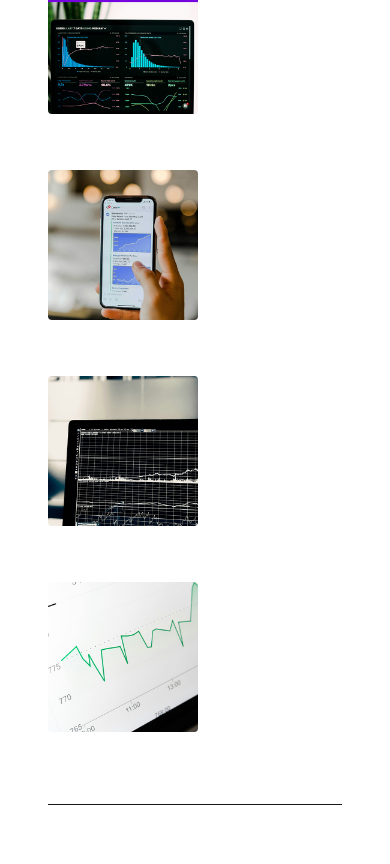
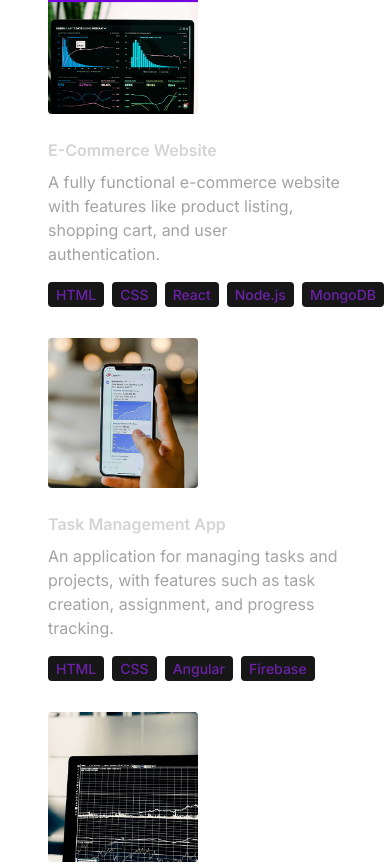
Before and after one commit to vikrant-27/myPortfolio, a React (Vite) app: page / in a window 390 px wide. Shown: the part 4665-5529 px from the top of the page. Before the commit the page ends 5470 px from the top, so only its background shows below. Built offline with nearby package versions, Linux system fonts and the light colour scheme; a web font is replaced by a local one.

Commit message:
projects

```diff
--- a/src/components/Hero.jsx
+++ b/src/components/Hero.jsx
@@ -8,7 +8,7 @@
         <div className='flex flex-wrap'>
             <div className='w-full lg:w-1/2'>
             <div className='flex flex-col items-center lg:items-start'>
-                <h1 className='pb-16 text-6xl font-thin tracking-tight lg:mt-16 lg:text-8xl'>Vikrant Sarade</h1>
+                <h1 className='pb-16 text-6xl font-thin tracking-tight lg:mt-16 lg:text-7xl'>Vikrant Sarade</h1>
                 <span className='bg-gradient-to-r from-pink-300 via-slate-500 to-purple-500 bg-clip-text text-4xl tracking-tight text-transparent'>
                     Full Stack Developer
                 </span>
--- a/src/components/Projects.jsx
+++ b/src/components/Projects.jsx
@@ -12,7 +12,14 @@
                     <div className='w-full lg:w-1/4'>
                     <img src={Project.image} width={150} height={150} alt={Project.title} className='mb-6 rounded' />
                     </div>
-                    <div className='w-full max-w-xl lg:w-3/4'></div>
+                    <div className='w-full max-w-xl lg:w-3/4'>
+                    <h6 className='mb-2 font-semibold'>{Project.title}</h6>
+                    <p className='mb-4 text-neutral-400'>{Project.description}</p>
+                    {Project.technologies.map((tech,index)=>(
+                        <span key={index} className='mr-2 rounded bg-neutral-900 px-2 py-1 text-sm font-medium text-purple-800'>{tech}</span>
+                    )
+                    )}
+                    </div>
                 </div>
             ))}
 
```
